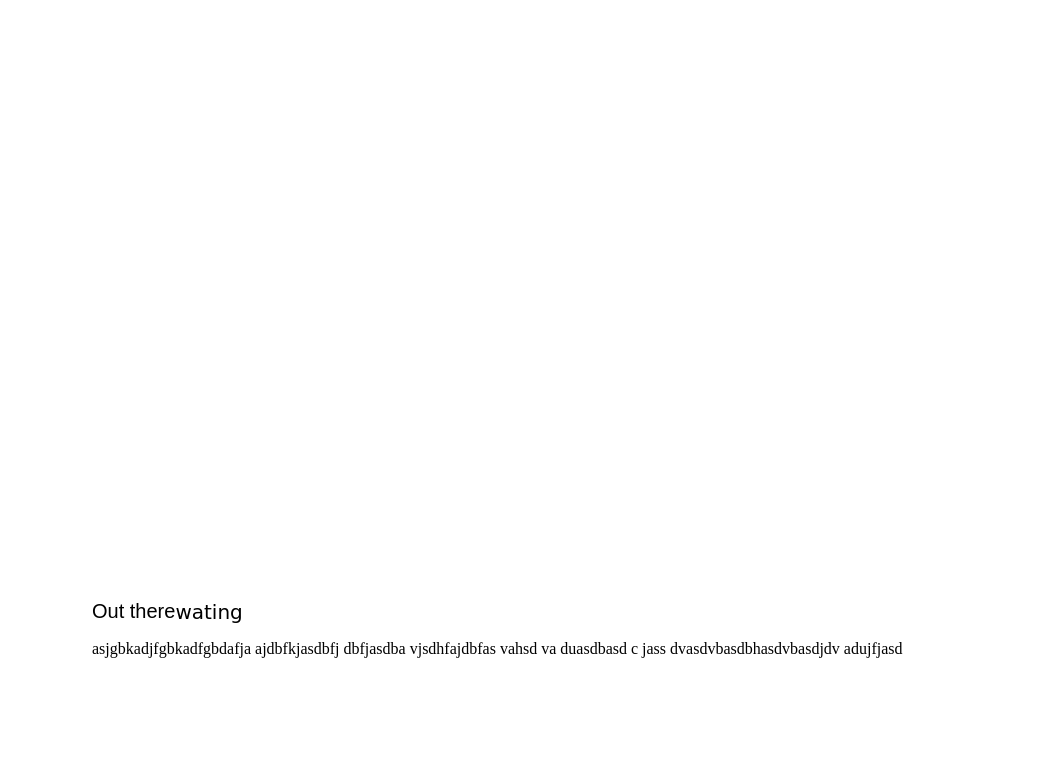
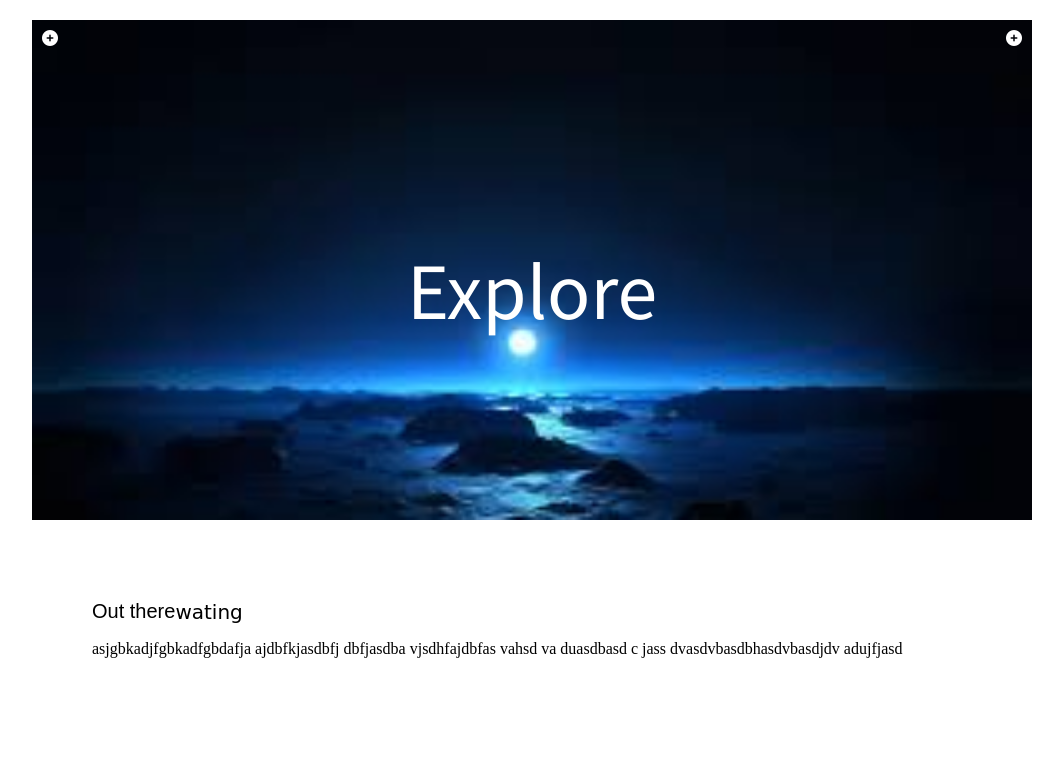
Before and after one commit to leonardlav/TestA, a plain HTML site: page index.html in a window 1280 px wide. Shown: the whole page, without its empty margins (108-1171 px from the left). Drawn offline with Linux system fonts and the light colour scheme.

Commit message:
Update styles.css

```diff
--- a/styles.css
+++ b/styles.css
@@ -9,7 +9,7 @@ flex-direction: column;
 
 }
 .head-container{
-background-image: url(img/imga.jfif);
+background-image: url(imga.jfif);
 height: 500px;
 background-size: cover;
         -moz-background-size: cover;
```
